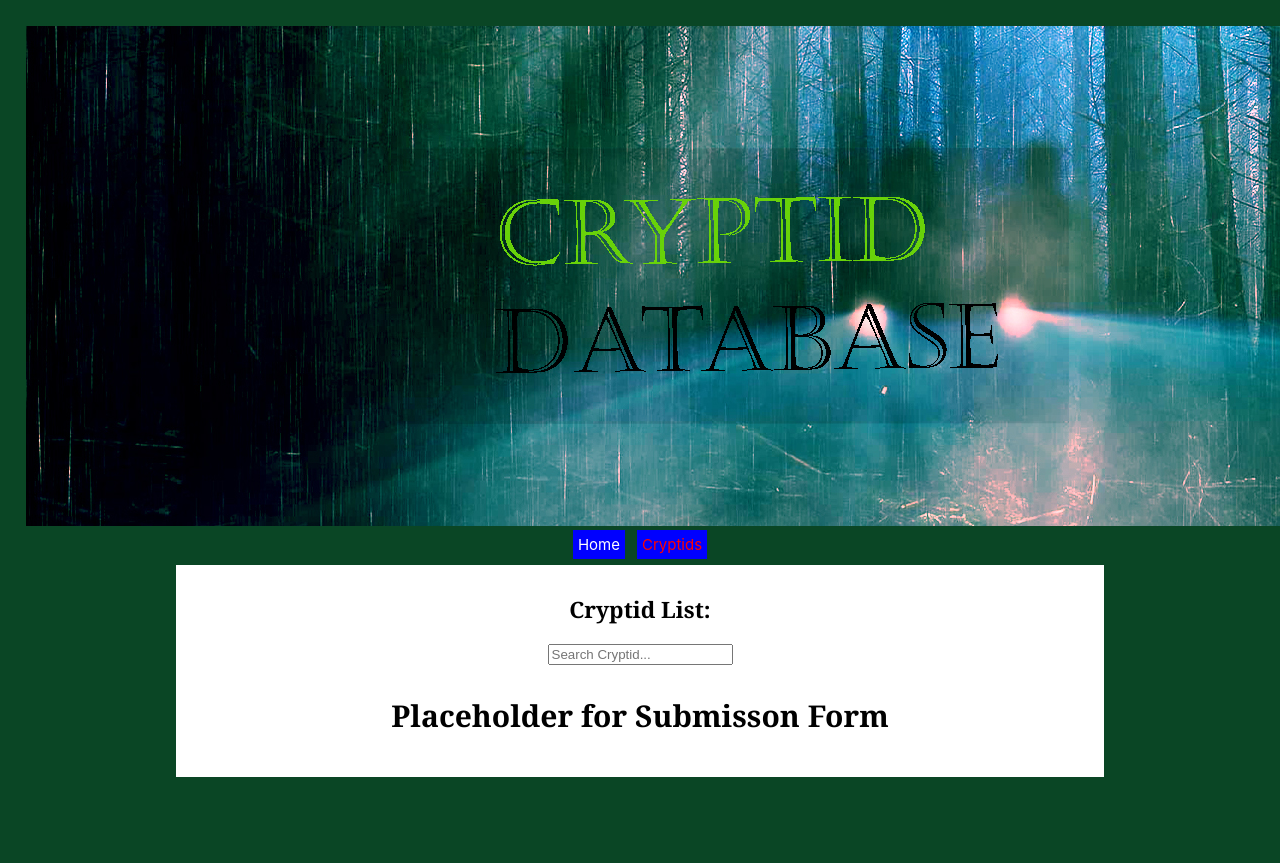
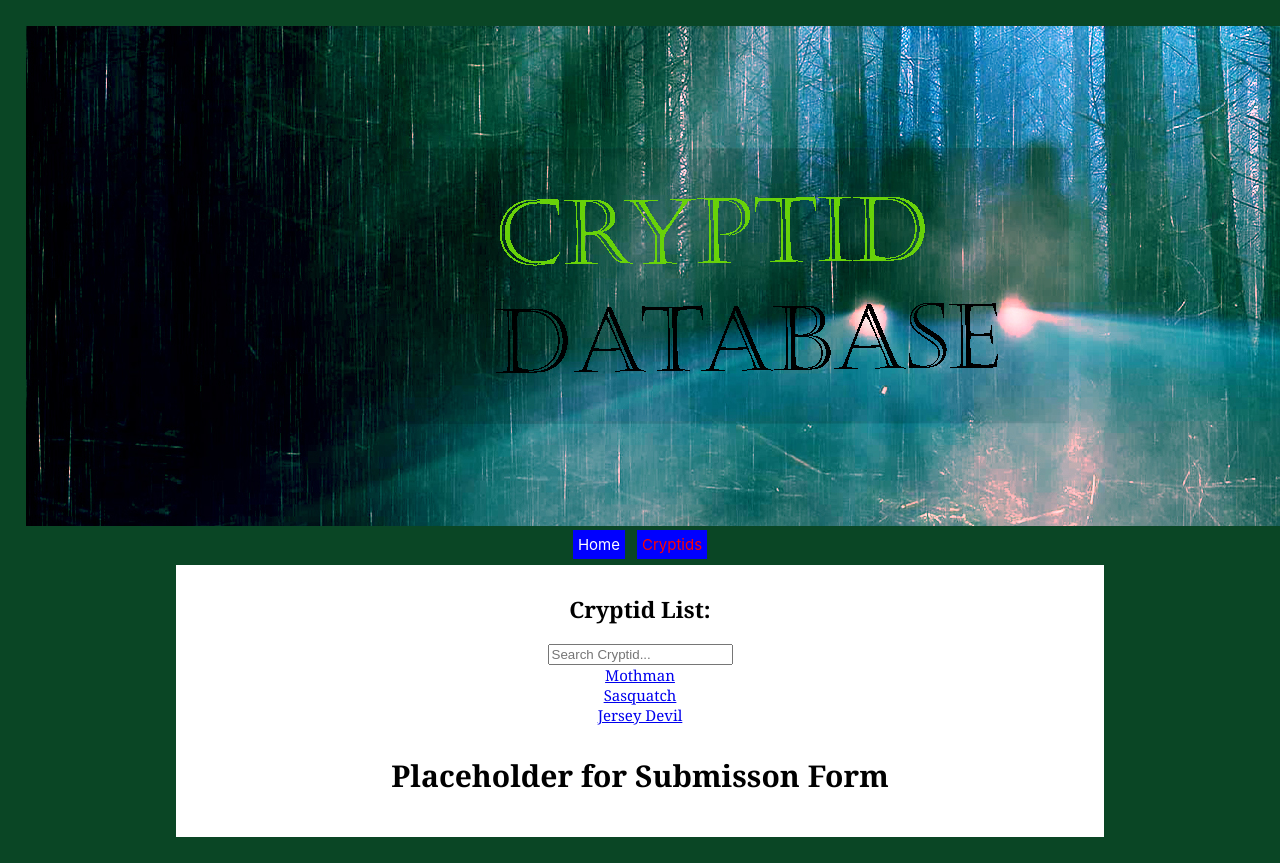
Before and after one commit to bjd1412/Cryptid_DataBase, a React (Create React App) app: page /cryptidlist in a window 1280 px wide. Shown: the top 863 px of the page. Before the commit the page ends 803 px from the top, so only its background shows below. Built offline with nearby package versions, Linux system fonts and the light colour scheme; data requests are answered from the project's data file.

Commit message:
set up list

```diff
--- a/src/Components/CryptidCards.js
+++ b/src/Components/CryptidCards.js
@@ -1,11 +1,13 @@
 import React from "react";
 import CryptidInfo from "../Components/CryptidInfo"
 
-function CryptidCards (){
+function CryptidCards ({AllCryptids}){
 
     return(
         <div>
-
+             <div className="CryptList">
+            {AllCryptids.map(crip => (<CryptidInfo key={crip.id} id={crip.id} name={crip.name} origin={crip.origin}/>))}
+        </div>
         </div>
     )
 }
```
